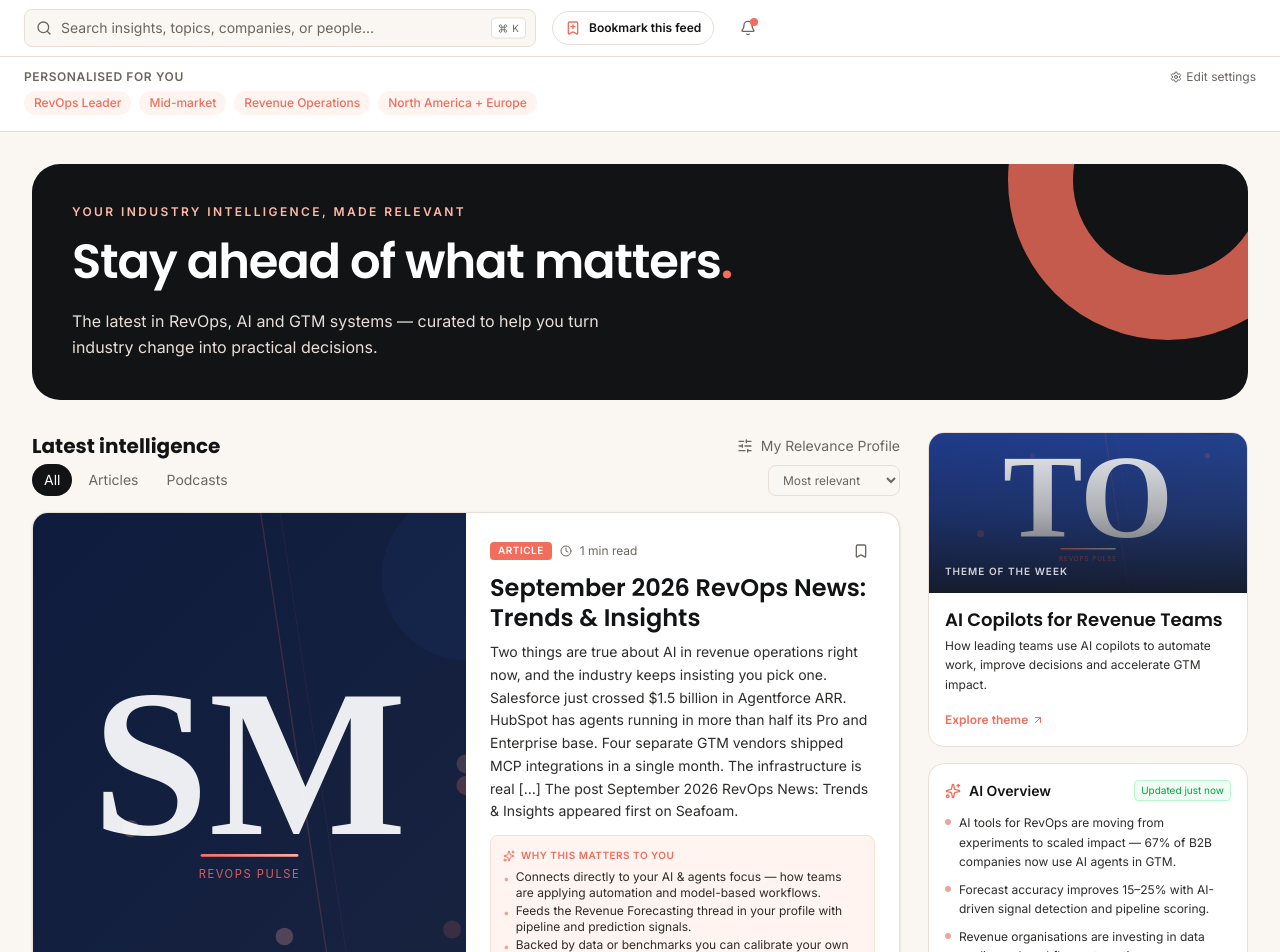
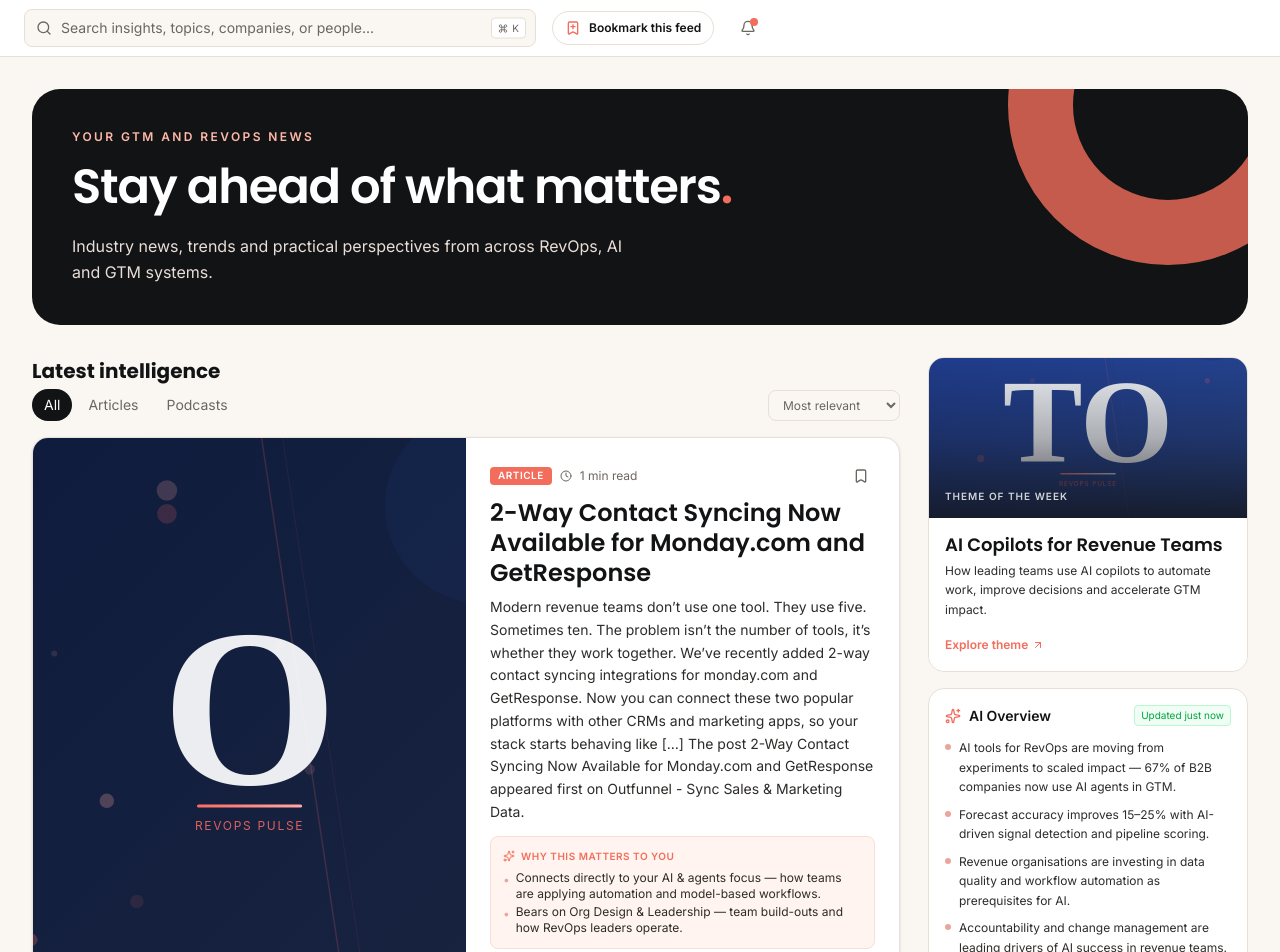
Before and after one commit to lizellevg2601-alt/revops-pulse, a Next.js app: page / in a window 1280 px wide. Shown: the top 952 px of the page. Built offline with nearby package versions, Linux system fonts and the light colour scheme.

Commit message:
simplify: remove personalisation UI and return to universal newsfeed

```diff
--- a/src/app/page.tsx
+++ b/src/app/page.tsx
@@ -1,12 +1,7 @@
 "use client";
 
 import { useEffect, useState } from "react";
-import { mockProfile } from "@/data/mockProfile";
-import { PROFILE_KEY, loadProfile, personalisedScore, isBlocked } from "@/lib/personalisation";
-import type { RelevanceProfile } from "@/lib/types";
 import { TopSearchBar } from "@/components/app-shell/TopSearchBar";
-import { PersonalisationBar } from "@/components/personalisation/PersonalisationBar";
-import { RelevanceProfileDrawer } from "@/components/personalisation/RelevanceProfileDrawer";
 import { FeedFilters } from "@/components/feed/FeedFilters";
 import { FeaturedArticleCard } from "@/components/feed/FeaturedArticleCard";
 import { PodcastCard } from "@/components/feed/PodcastCard";
@@ -15,47 +10,26 @@
 import { TrendingThemes } from "@/components/intelligence/TrendingThemes";
 import type { FeedFiltersState, FeedItem, FeedPayload, TrendingTheme } from "@/lib/types";
 
-function filterAndSort(
-  items: FeedItem[],
-  filters: FeedFiltersState,
-  profile: RelevanceProfile
-): FeedItem[] {
-  const filtered = items.filter(i => (filters.contentType === "all" || i.type === filters.contentType) && !isBlocked(i,profile));
-
+function filterAndSort(items: FeedItem[], filters: FeedFiltersState): FeedItem[] {
+  const filtered = items.filter(item =>
+    filters.contentType === "all" || item.type === filters.contentType
+  );
   switch (filters.sort) {
     case "recent":
-      filtered.sort(
-        (a, b) =>
-          new Date(b.publishedAt).getTime() -
-          new Date(a.publishedAt).getTime()
-      );
-      break;
+      return filtered.sort((a,b)=>new Date(b.publishedAt).getTime()-new Date(a.publishedAt).getTime());
+    case "discussed":
+      return filtered.sort((a,b)=>((b.likes||0)+(b.comments||0))-((a.likes||0)+(a.comments||0)));
     case "score":
-      filtered.sort((a, b) => personalisedScore(b,profile) - personalisedScore(a,profile));
-      break;
-    case "discussed":
-      filtered.sort(
-        (a, b) =>
-          ((b.likes || 0) + (b.comments || 0)) -
-          ((a.likes || 0) + (a.comments || 0))
-      );
-      break;
     case "relevant":
     default:
-      filtered.sort((a,b)=>personalisedScore(b,profile)-personalisedScore(a,profile));
-      break;
+      return filtered.sort((a,b)=>b.relevanceScore-a.relevanceScore);
   }
-
-  return filtered;
 }
 
 export default function Dashboard() {
   const [feed, setFeed] = useState<FeedItem[]>([]);
-  const [profile,setProfile] = useState<RelevanceProfile>(mockProfile);
-  const [settingsOpen,setSettingsOpen] = useState(false);
   const [savedIds,setSavedIds] = useState<string[]>([]);
-  useEffect(()=>{setProfile(loadProfile());try{setSavedIds(JSON.parse(localStorage.getItem("revops-pulse-saved-v1")||"[]"))}catch{setSavedIds([])}},[]);
-  function saveProfile(next:RelevanceProfile){setProfile(next);try{localStorage.setItem(PROFILE_KEY,JSON.stringify(next))}catch{}setSettingsOpen(false)}
+  useEffect(()=>{try{const value=JSON.parse(localStorage.getItem("revops-pulse-saved-v1")||"[]");setSavedIds(Array.isArray(value)?value:[])}catch{setSavedIds([])}},[]);
   const [trends, setTrends] = useState<TrendingTheme[]>([]);
   const [loading, setLoading] = useState(true);
   const [error, setError] = useState<string | null>(null);
@@ -83,7 +57,7 @@
     loadFeed();
   }, []);
 
-  const filtered = filterAndSort(feed,filters,profile).map(i=>({...i,saved:savedIds.includes(i.id)}));
+  const filtered = filterAndSort(feed,filters).map(i=>({...i,saved:savedIds.includes(i.id)}));
   const featured = filters.contentType==="podcast" ? undefined : filtered.find(i=>i.type==="article");
   const rest = filtered.filter(i=>i.id!==featured?.id);
 
@@ -95,15 +69,14 @@
     <div className="min-h-screen bg-[var(--page)]">
       <div>
         <TopSearchBar />
-          <PersonalisationBar profile={profile} onEdit={()=>setSettingsOpen(true)}/>
 
           <main className="mx-auto max-w-[1440px] flex-1 p-4 lg:px-8 lg:py-8">
             <section className="mb-8 rounded-[28px] bg-[var(--navy-950)] px-6 py-8 text-white md:px-10 md:py-10 overflow-hidden relative">
               <div className="pointer-events-none absolute -right-20 -top-36 h-80 w-80 rounded-full border-[65px] border-[var(--coral-500)] opacity-80" />
               <div className="relative max-w-2xl">
-                <p className="mb-3 text-xs font-semibold uppercase tracking-[0.2em] text-[#ffb9a9]">Your industry intelligence, made relevant</p>
+                <p className="mb-3 text-xs font-semibold uppercase tracking-[0.2em] text-[#ffb9a9]">Your GTM and RevOps news</p>
                 <h1 className="font-editorial text-3xl font-semibold tracking-tight md:text-5xl md:leading-tight">Stay ahead of what matters<span className="text-[var(--coral-500)]">.</span></h1>
-                <p className="mt-4 max-w-xl text-sm leading-relaxed text-[#e9ded8] md:text-base">The latest in RevOps, AI and GTM systems — curated to help you turn industry change into practical decisions.</p>
+                <p className="mt-4 max-w-xl text-sm leading-relaxed text-[#e9ded8] md:text-base">Industry news, trends and practical perspectives from across RevOps, AI and GTM systems.</p>
               </div>
             </section>
             <div className="flex flex-col xl:flex-row gap-7">
@@ -113,7 +86,7 @@
                   <h1 className="font-editorial text-xl font-bold text-[var(--navy-950)]">
                     Latest intelligence
                   </h1>
-                  <RelevanceProfileDrawer profile={profile} open={settingsOpen} onOpen={()=>setSettingsOpen(true)} onClose={()=>setSettingsOpen(false)} onSave={saveProfile} />
+
                 </div>
 
                 <FeedFilters filters={filters} onChange={setFilters} />
@@ -136,7 +109,7 @@
                   </div>
                 )}
 
-                {!loading && !error && filtered.length===0 && feed.length>0 && <p className="rounded-xl bg-white p-8 text-center text-sm text-[var(--slate-500)]">No stories match your preferences. Try broadening your interests or removing blocked topics.</p>}
+                {!loading && !error && filtered.length===0 && feed.length>0 && <p className="rounded-xl bg-white p-8 text-center text-sm text-[var(--slate-500)]">No stories match this filter. Try another content type.</p>}
                 {!loading && featured && (
                   <FeaturedArticleCard item={featured} onSave={handleSave} />
                 )}
```
